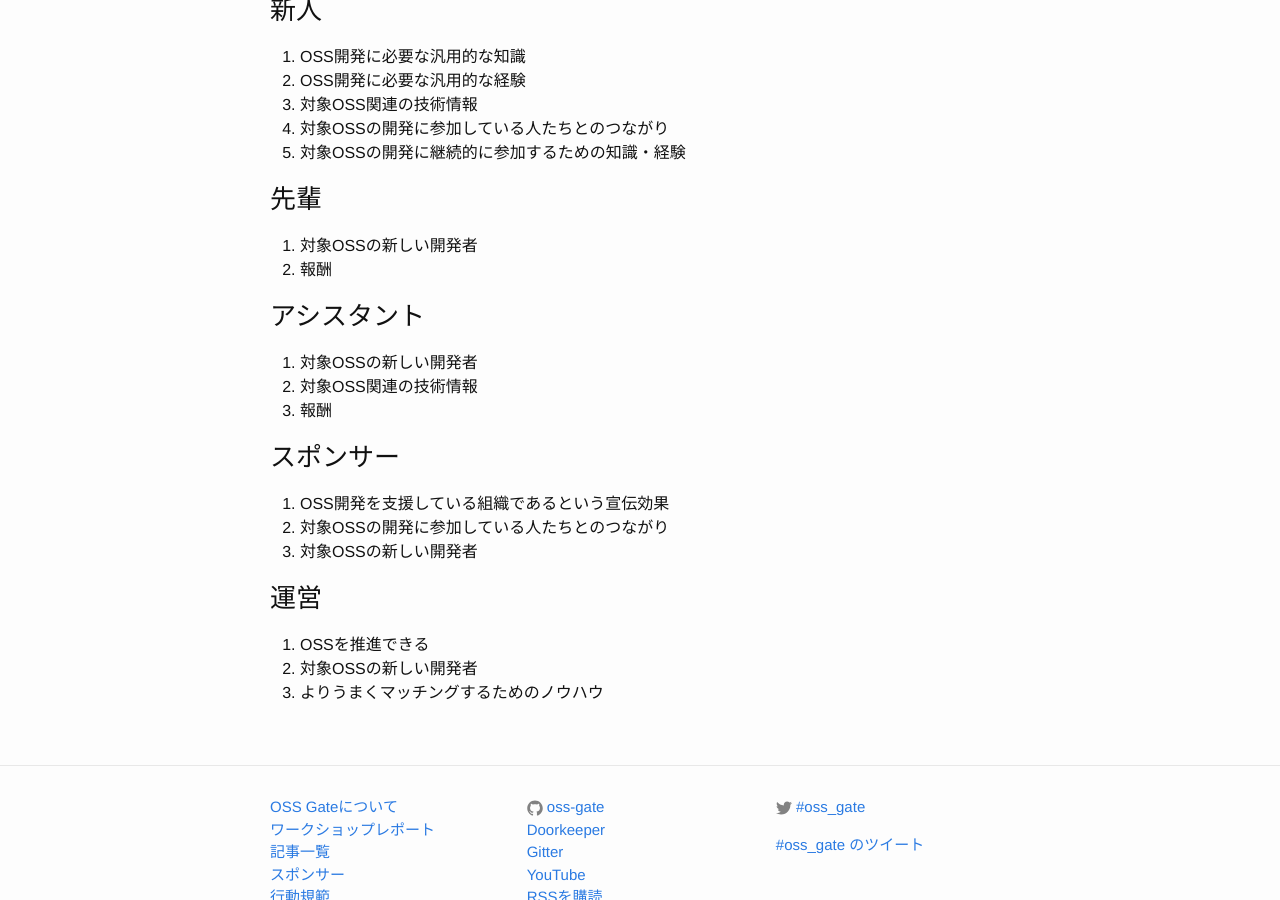
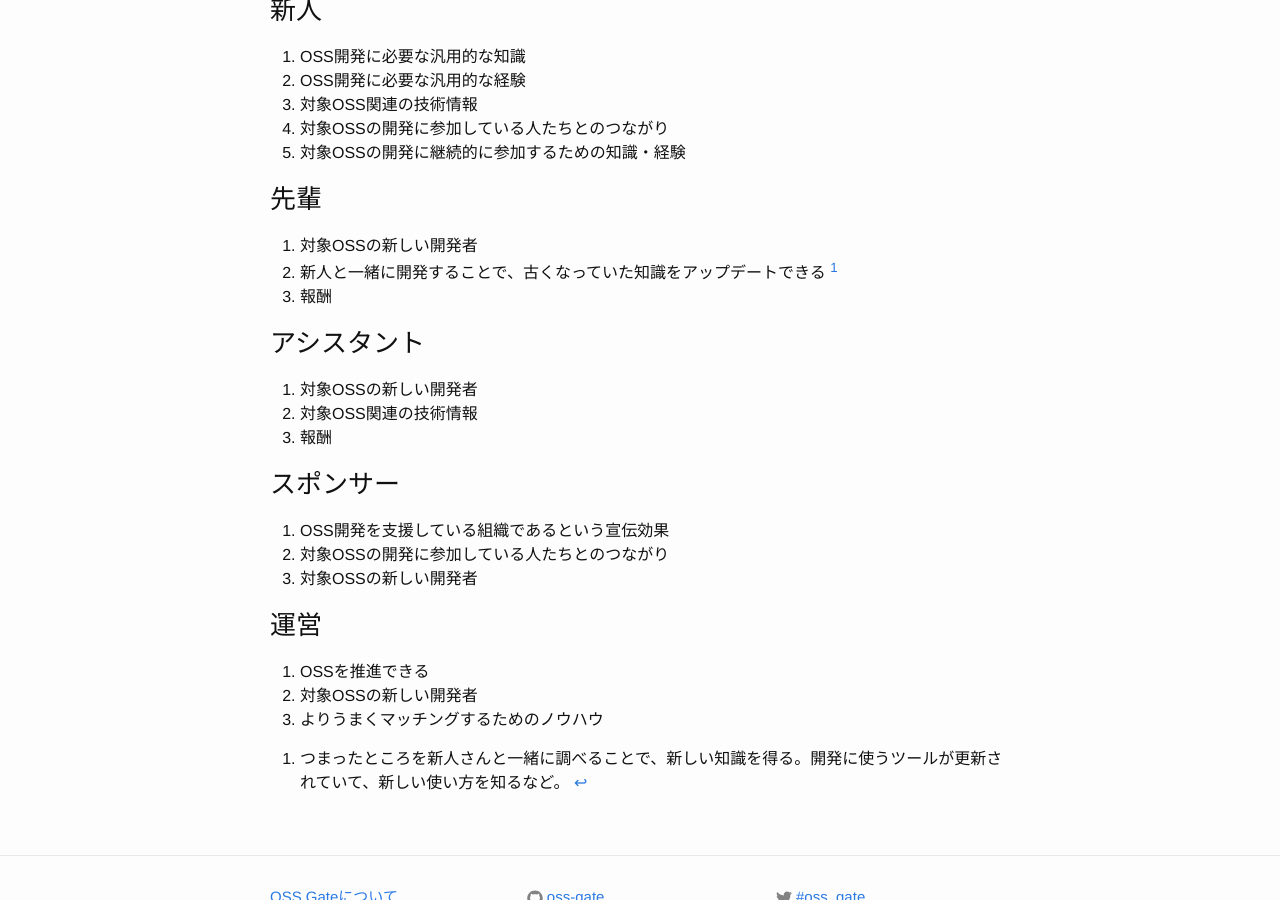
Before and after one commit to oss-gate/on-boarding, a Jekyll site: the page built from about/index.md, in a window 1280 px wide and 900 px high, scrolled down 1634 px. Built offline with Jekyll 4.4.1, drawn with Linux system fonts in a browser that asks for light colours; Markdown is read by kramdown in place of the engine named in the settings; comment, search, counter and statistics services are not loaded.

Commit message:
Add missing merit for mentor

```diff
--- a/about/index.md
+++ b/about/index.md
@@ -62,7 +62,10 @@ OSS Gateオンボーディングのプロセスにより各役割は次のよう
 ### 先輩
 
   1. 対象OSSの新しい開発者
-  2. 報酬
+  2. 新人と一緒に開発することで、古くなっていた知識をアップデートできる [^update]
+  3. 報酬
+
+[^update]: つまったところを新人さんと一緒に調べることで、新しい知識を得る。開発に使うツールが更新されていて、新しい使い方を知るなど。
 
 ### アシスタント
 
```
